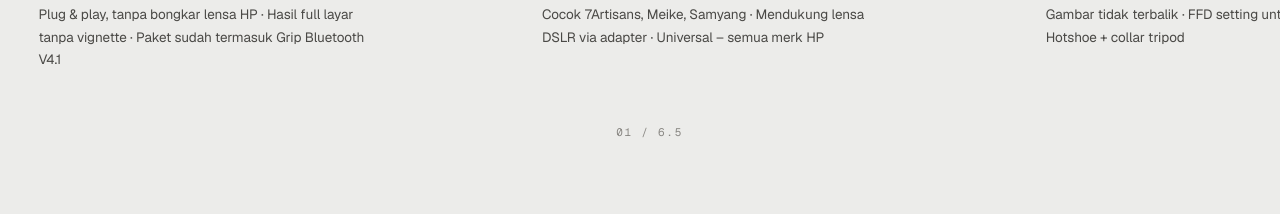
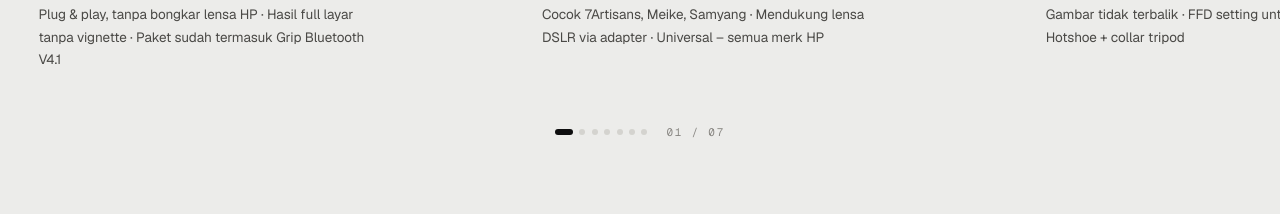
Before and after one commit to rayinailham/hade-web, a Vue app: page / in a window 1280 px wide. Shown: the part 2400-2614 px from the top of the page. Built offline with nearby package versions, Linux system fonts and the light colour scheme.

Commit message:
fix(products): use integer dot count to avoid RangeError on desktop

```diff
--- a/src/components/ProductsScroller.vue
+++ b/src/components/ProductsScroller.vue
@@ -18,6 +18,12 @@ const cardsPerView = ref(1)
 const trackInner = ref<HTMLElement | null>(null)
 
 const maxCardIdx = computed(() => Math.max(0, totalCards - cardsPerView.value))
+
+// Integer-only count for dot pagination + counter UI. v-for over a float
+// crashes Vue (`new Array(5.5)` throws RangeError) — desktop has
+// cardsPerView=2.5 which makes maxCardIdx fractional.
+const dotCount = computed(() => Math.max(1, Math.ceil(maxCardIdx.value) + 1))
+const currentDot = computed(() => Math.min(dotCount.value, Math.floor(cardIdx.value) + 1))
 
 function clampCardIdx(i: number) {
   return Math.max(0, Math.min(maxCardIdx.value, i))
@@ -255,7 +261,7 @@ onBeforeUnmount(() => {
       <div class="m-controls" aria-hidden="false">
         <div class="m-dots" role="tablist" aria-label="Daftar produk">
           <button
-            v-for="i in (maxCardIdx + 1)"
+            v-for="i in dotCount"
             :key="i"
             type="button"
             class="m-dot"
@@ -267,7 +273,7 @@ onBeforeUnmount(() => {
         </div>
 
         <span class="m-counter mono">
-          {{ String(cardIdx + 1).padStart(2, '0') }} / {{ String(maxCardIdx + 1).padStart(2, '0') }}
+          {{ String(currentDot).padStart(2, '0') }} / {{ String(dotCount).padStart(2, '0') }}
         </span>
       </div>
     </div>
```
